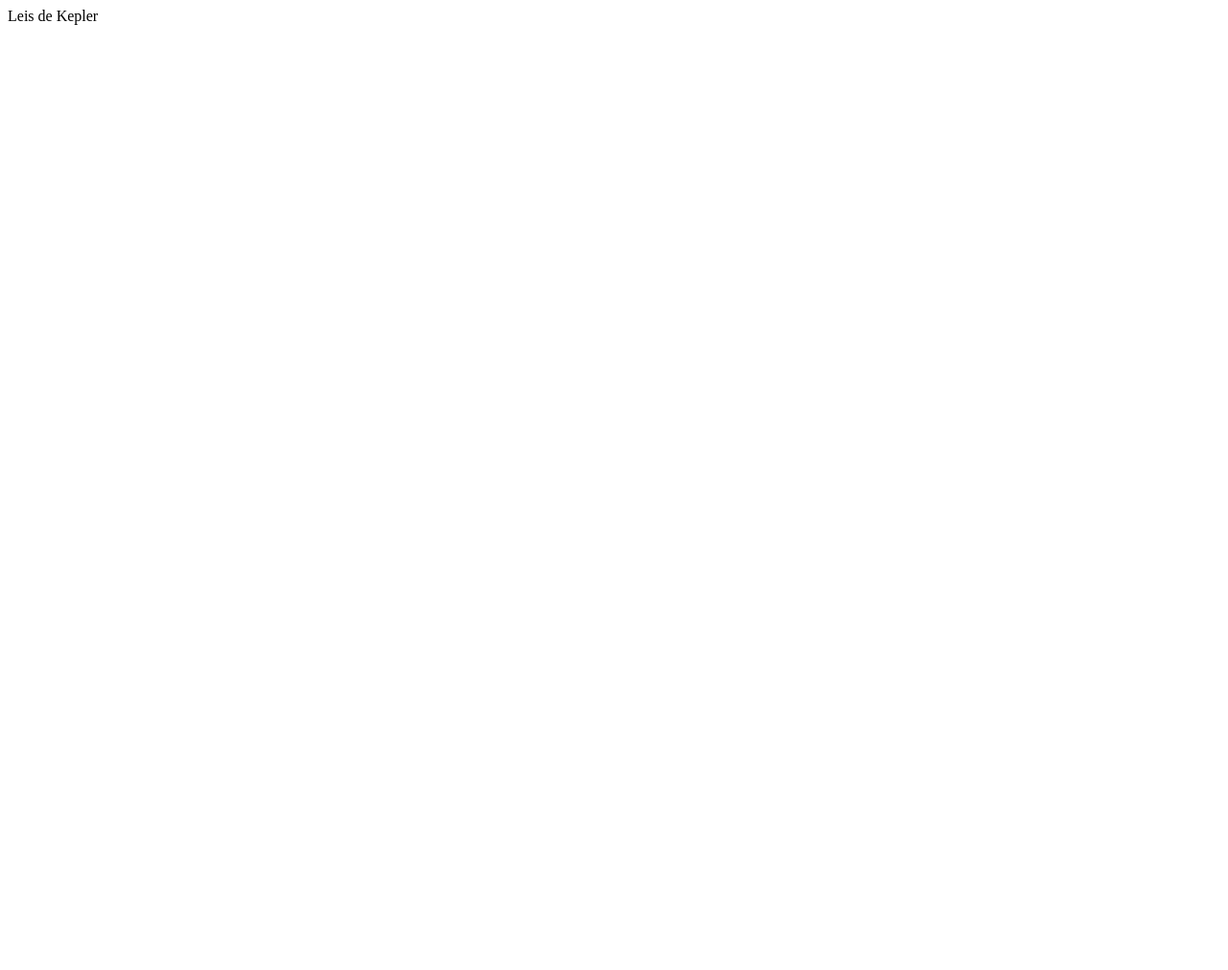
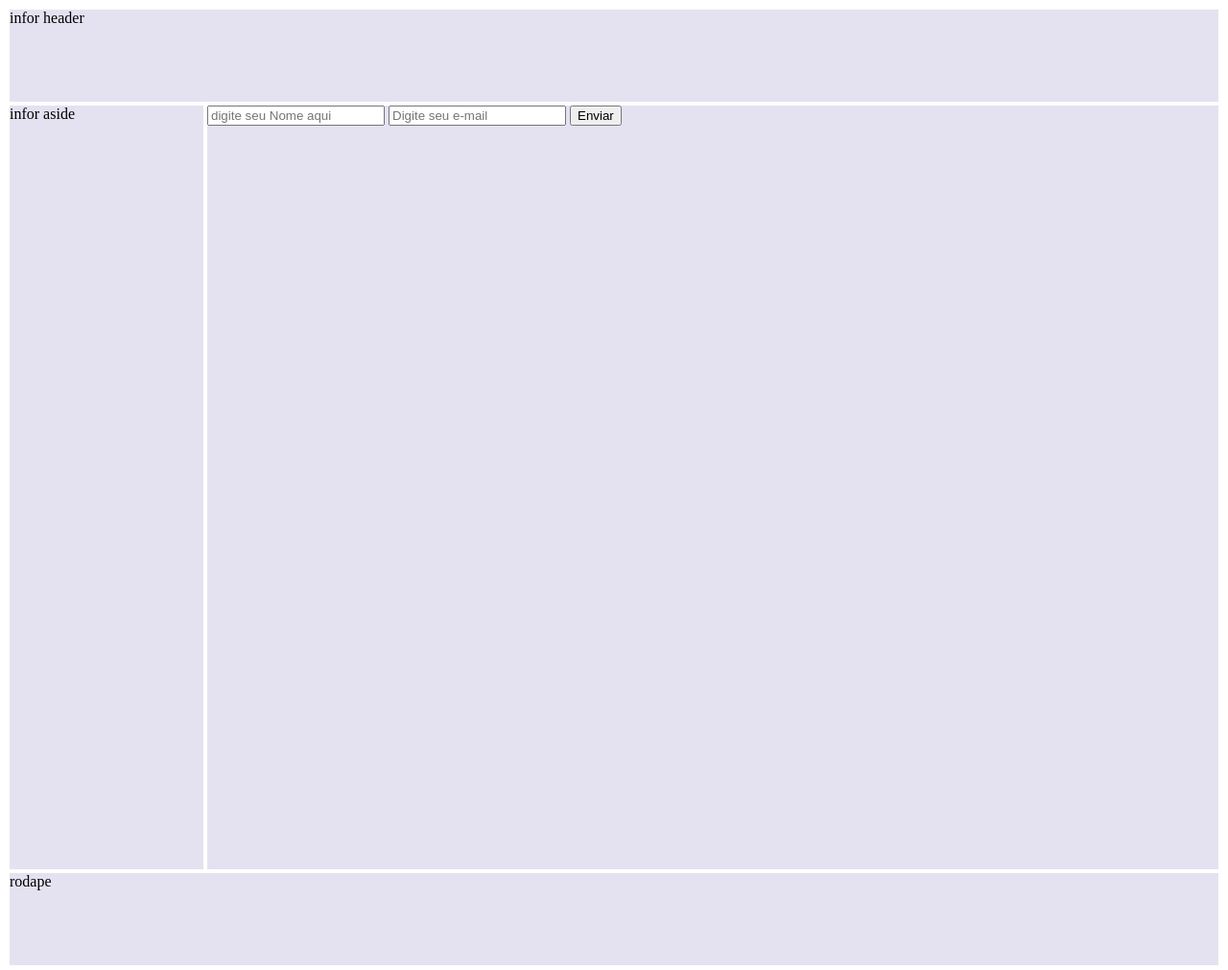
Before and after one commit to VitoriaFranco/ep6, a plain HTML site: page index.html in a window 1280 px wide. Shown: the whole page at 96% size. Before the commit the page ends 800 px from the top, so only its background shows below. Drawn offline with Linux system fonts and the light colour scheme.

Commit message:
Add files via upload

```diff
--- a/index.html
+++ b/index.html
@@ -4,9 +4,23 @@
     <meta charset="UTF-8">
     <meta http-equiv="X-UA-Compatible" content="IE=edge">
     <meta name="viewport" content="width=device-width, initial-scale=1.0">
+    <link rel="stylesheet" href="style.css">
     <title>Document</title>
 </head>
 <body>
-    Leis de Kepler
+    <script src="script.js"></script>
+
+    <header>infor header</header>
+    <aside>infor aside</aside>
+<main>
+    <form method="" action="">
+        <input type="text" name="nome" placeholder="digite seu Nome aqui">
+        <input type="e-mail" name="email" placeholder="Digite seu e-mail">
+        <input type="submit" name="enviar" value="Enviar">
+    </form>
+</main>
+    <footer>rodape</footer>
+
+
 </body>
 </html>
--- /dev/null
+++ b/style.css
@@ -0,0 +1,36 @@
+
+body {
+    display: grid;
+    grid-template-areas:
+        "cima cima"
+        "lado meio"
+        "rodape rodape";
+    grid-template-rows: 100px 800px 100px;
+    grid-template-columns: 206px auto;
+}
+
+header {
+    grid-area: cima;
+    border: rgb(255, 255, 255) 2px solid;
+    background-color: rgb(228, 226, 240);
+    background:linear-gradient();
+}
+
+aside {
+    grid-area: lado;
+    border: rgb(255, 255, 255) 2px solid;
+    background-color: rgb(228, 226, 240);
+}
+
+main {
+    grid-area: meio;
+    border: rgb(255, 255, 255) 2px solid;
+    background-color:rgb(228, 226, 240);
+}
+
+
+footer {
+    grid-area: rodape;
+    border: rgb(255, 255, 255) 2px solid;
+    background-color: rgb(228, 226, 240);
+}
```
Also changed, not shown: script.js (added).
